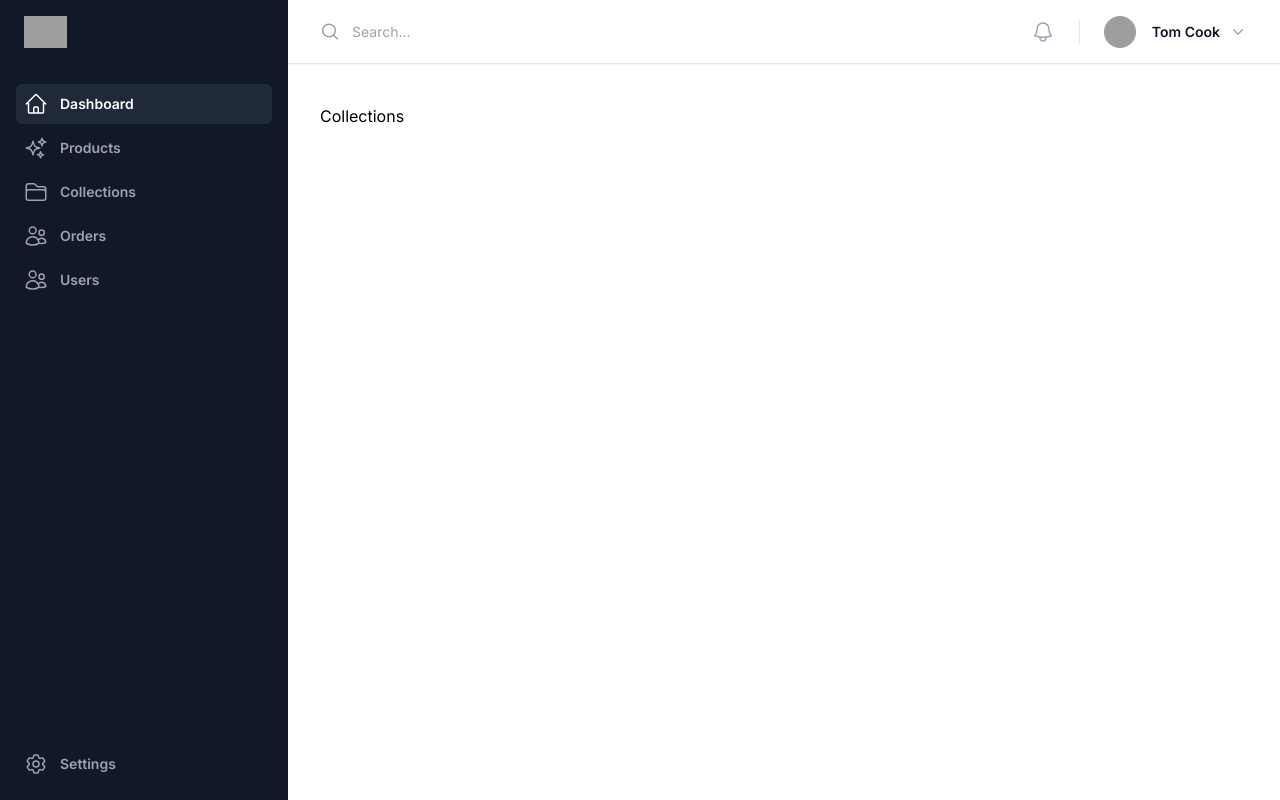
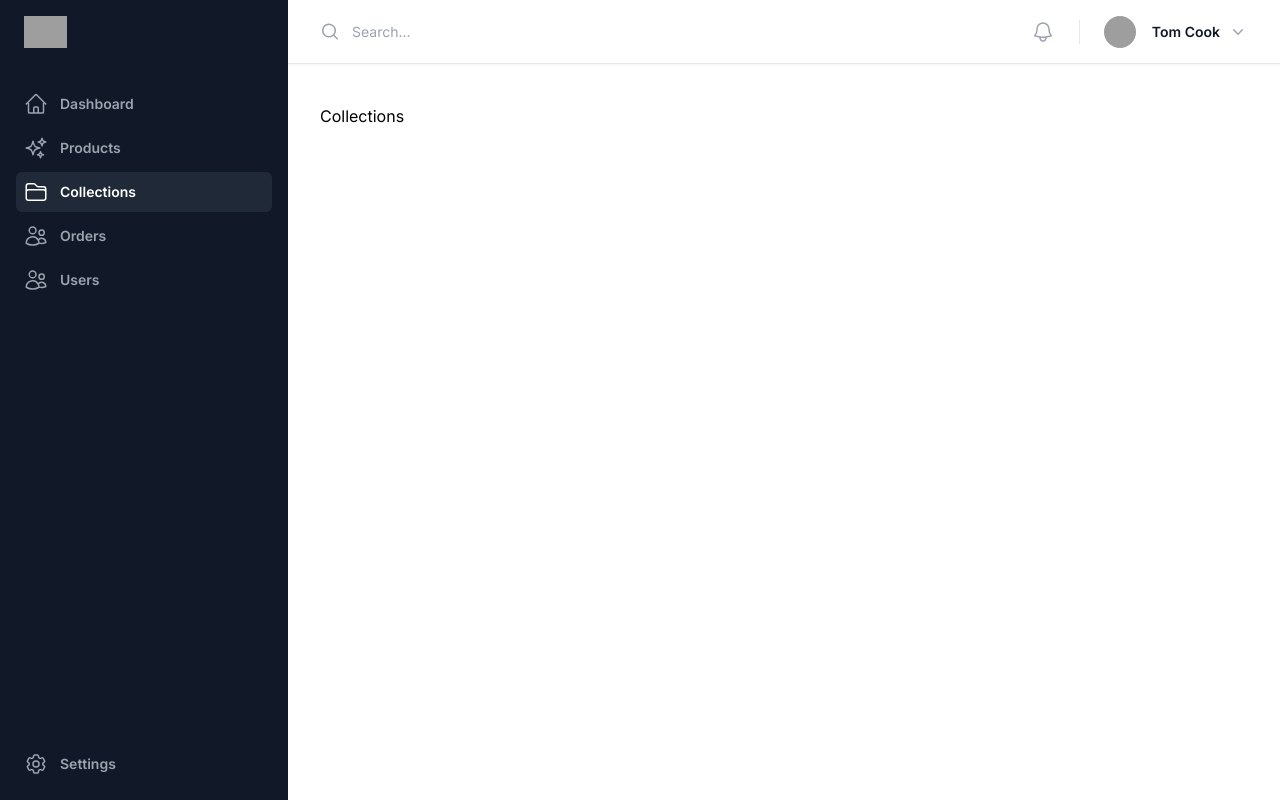
Before and after one commit to alamoda/alamoda-website, a Next.js app: page /dashboard/collections in a window 1280 px wide. Built offline with nearby package versions, Linux system fonts and the light colour scheme; grey boxes are pictures that could not be loaded.

Commit message:
Fix bug selected tab in navbar dashboard

```diff
--- a/app/dashboard/layout.tsx
+++ b/app/dashboard/layout.tsx
@@ -23,6 +23,7 @@ import {
 } from '@heroicons/react/24/outline'
 import { ChevronDownIcon, MagnifyingGlassIcon } from '@heroicons/react/20/solid'
 import Link from 'next/link'
+import { usePathname } from 'next/navigation'
 
 // type Navigation = {
 //     name: string,
@@ -60,8 +61,11 @@ export default function DashboardLayout({
 }: {
     children: React.ReactNode
 }) {
+    const tab = usePathname();
+    const currentTab = navigation.find(x => x.href === tab)?.name;
+    console.log(currentTab);
     const [sidebarOpen, setSidebarOpen] = useState(false)
-    const [activeTab, setActiveTab] = useState('Dashboard');
+    const [activeTab, setActiveTab] = useState(currentTab);
 
     return (
 
```
